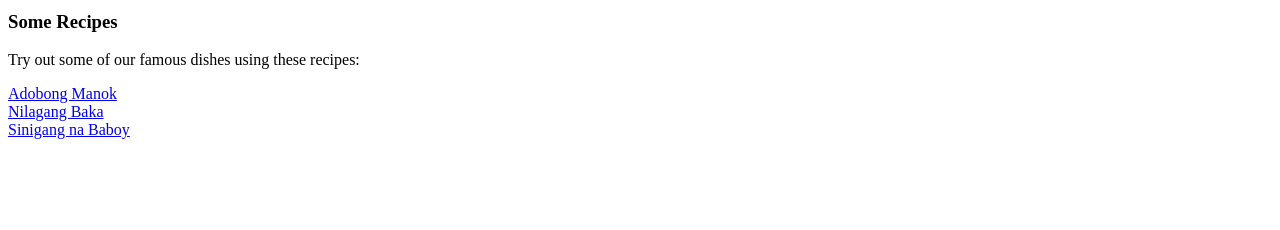
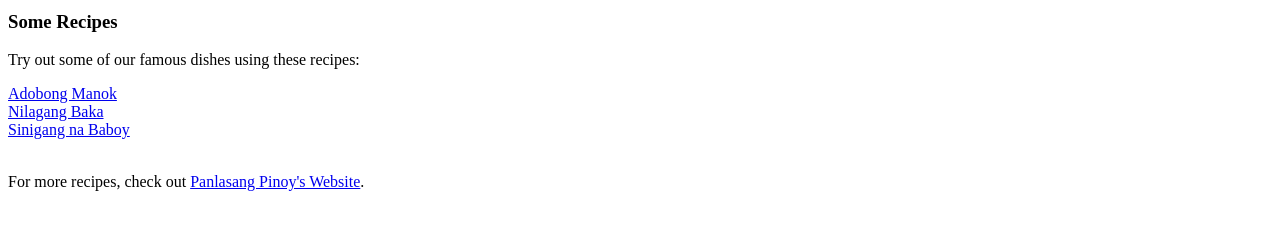
Before and after one commit to mdgarciaxx/odin-recipes, a plain HTML site: page index.html in a window 1280 px wide. Shown: the part 446-676 px from the top of the page. Drawn offline with Linux system fonts and the light colour scheme.

Commit message:
Added a new link for additional recipes.

```diff
--- a/index.html
+++ b/index.html
@@ -16,7 +16,8 @@
     <p>Try out some of our famous dishes using these recipes:</p>
     <a href="./recipes/adobo.html">Adobong Manok</a><br>
     <a href="./recipes/nilaga.html">Nilagang Baka</a><br>
-    <a href="./recipes/sinigang.html">Sinigang na Baboy</a>
+    <a href="./recipes/sinigang.html">Sinigang na Baboy</a><br><br>
+    <p>For more recipes, check out <a href="https://www.panlasangpinoy.com" target="_blank">Panlasang Pinoy's Website</a>.</p>
 
 </body>
 </html>
```
